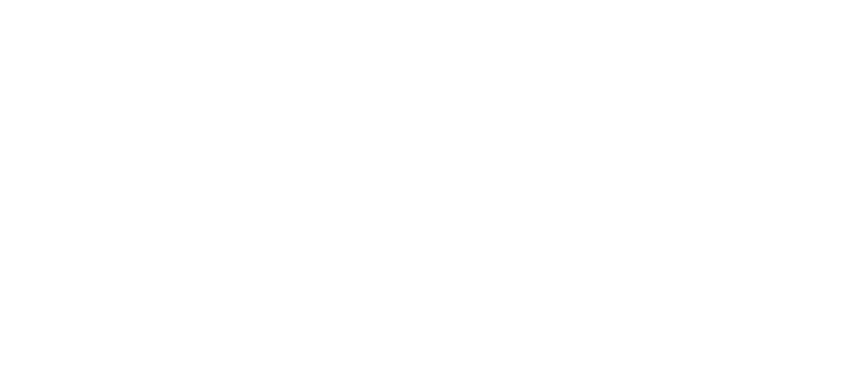
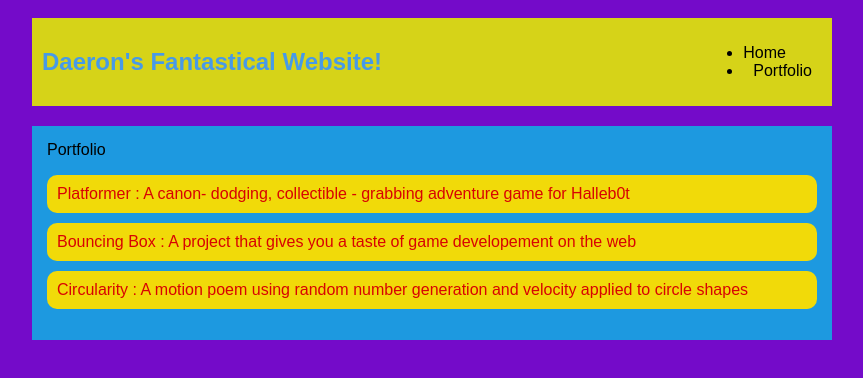
Before and after one commit to DrnFleming451/DrnFleming451.github.io, a plain HTML site: page portfolio.html in a window 1280 px wide. Shown: the whole page, without its empty margins (208-1071 px from the left). Drawn offline with Linux system fonts and the light colour scheme.

Commit message:
Pushing portfolio pg

```diff
--- a/portfolio.html
+++ b/portfolio.html
@@ -0,0 +1,35 @@
+<!DOCTYPE HTML>
+<html>
+  <head>
+    <title>Daeron's Fantastical Website!</title>
+    <link rel="stylesheet" href="style.css">
+  </head>
+
+  <body>
+    <div id="all-contents">
+     <nav>
+       <h1>Daeron's Fantastical Website!</h1>
+       <ul id="nav-ul">
+         <li class="nav-ul">
+           <a class="nav-a" href="index.html">Home</a>
+         </li>
+         <li class="nav-li">
+           <a class="nav-a" href="portfolio.html">Portfolio</a>
+         </li>
+       </ul>
+     </nav>
+     <main>
+        <div class="content"
+        <h1>Portfolio</h1>
+        <ul id="portfolio">
+        <li><a href="projects/platformer/">Platformer : A canon- dodging, collectible - grabbing adventure game for
+            Halleb0t</a></li>
+            <li><a href="projects/bouncing-box/">Bouncing Box : A project that gives you a taste of game developement
+                on the web</a></li>
+                <li><a href="projects/circularity/">Circularity : A motion poem using random number generation
+                    and velocity applied to circle shapes</a></li>
+     </ul>
+    </div>
+</main>
+  </body>
+</html>
--- a/style.css
+++ b/style.css
@@ -60,3 +60,28 @@ main {
 h2,h3 {
     margin: 0px;
 }
+ /* portfolio styles */
+ .content h1 {
+    color: rgb(12, 81, 160);
+}
+
+#portfolio {
+    list-style-type: none;
+    padding-left: 0;
+}
+
+#portfolio li {
+    background: #f1da09;
+    padding: 10px;
+    border-radius: 10px;
+    margin-bottom: 10px;
+}
+
+#portfolio li:hover {
+    background: #045aa0;
+}
+
+#portfolio a {
+    text-decoration: none;
+    color: #d80303;
+}
```
